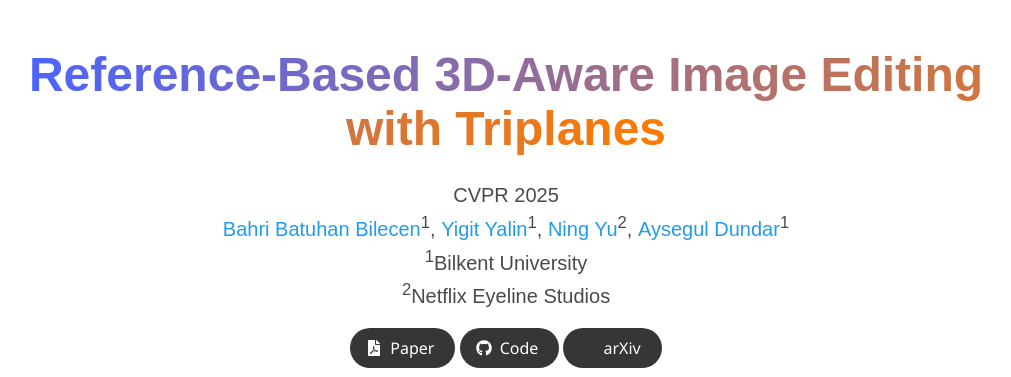
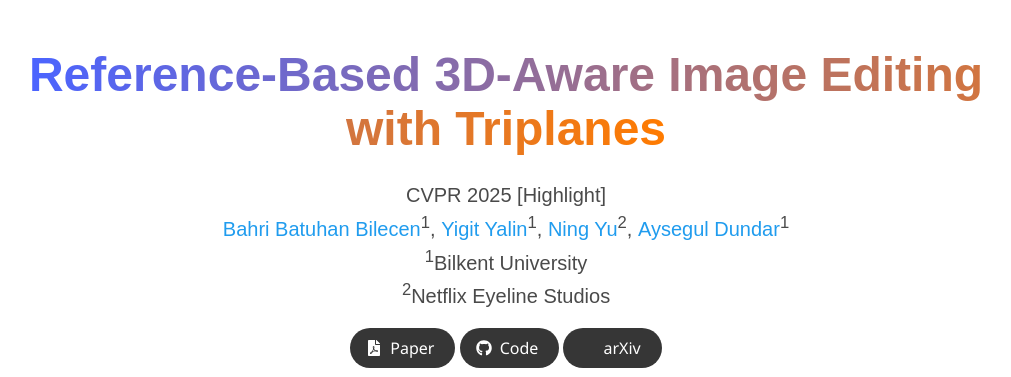
Before and after one commit to three-bee/three-bee.github.io, a Jekyll site: the page triplane_edit/index.html, which Jekyll copies as it is, in a window 1280 px wide and 900 px high. Shown: the top 377 px of the window, without its empty margins (134-1145 px from the left). Built offline with Jekyll 4.4.1, drawn with Linux system fonts in a browser that asks for light colours; nearby versions of some CDN libraries; some web fonts are replaced; library files that are not in the unit come from our copies; a style sheet for code colours, icons or effects is not loaded.

Commit message:
Update index.html

```diff
--- a/triplane_edit/index.html
+++ b/triplane_edit/index.html
@@ -54,7 +54,7 @@
           <div class="column has-text-centered">
             <h1 class="title is-1 publication-title"><span style="background: linear-gradient(to right, rgb(75, 100, 255), rgb(255, 123, 0)); -webkit-background-clip: text; -webkit-text-fill-color: transparent;">
               Reference-Based 3D-Aware Image Editing with Triplanes</h1>
-              <div class="is-size-5 publication-authors">CVPR 2025</div>
+              <div class="is-size-5 publication-authors">CVPR 2025 [Highlight]</div>
             <div class="is-size-5 publication-authors">
 
 
```
